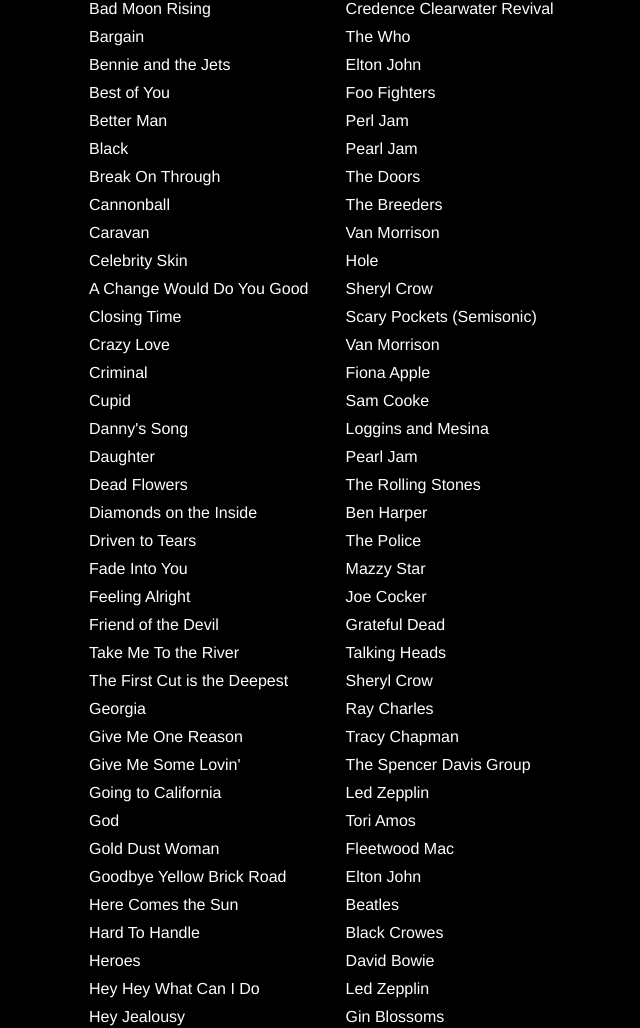
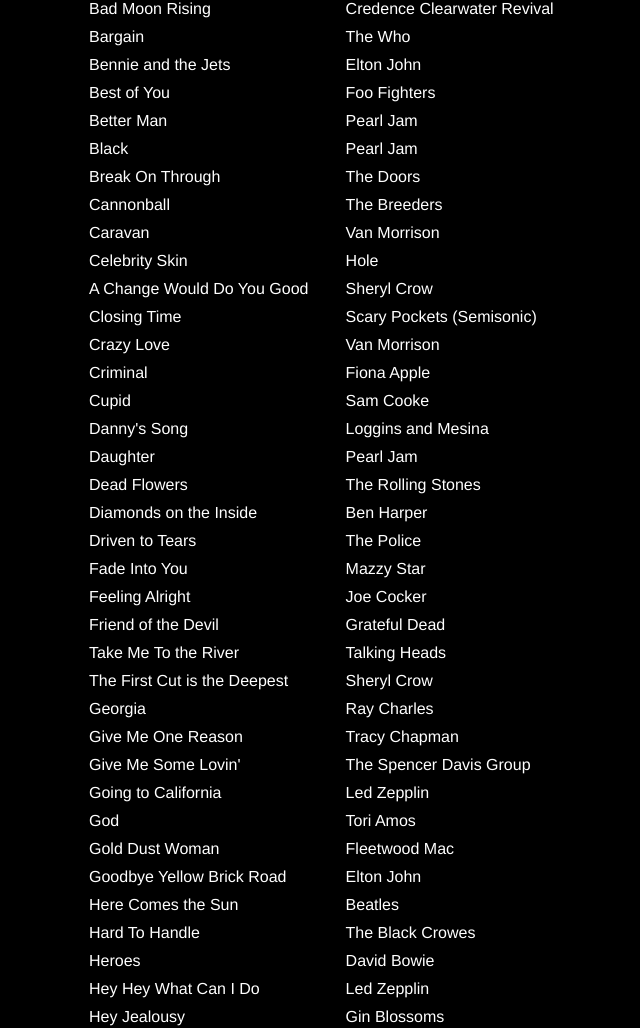
Before and after one commit to jimm/www-ellisislandband-net, a Jekyll site: the page built from song-list.md, in a window 1280 px wide and 1400 px high, scrolled down 334 px. Shown: the part 148-1176 px from the top of the window, without its empty margins (134-774 px from the left). Built offline with Jekyll 4.4.1, drawn with Linux system fonts in a browser that asks for light colours; some of the changed text lies outside the part shown.

Commit message:
page title improvements, fixed song list band names

```diff
--- a/_includes/head.html
+++ b/_includes/head.html
@@ -3,7 +3,7 @@
   <meta http-equiv="X-UA-Compatible" content="IE=edge">
   <meta name="viewport" content="width=device-width, initial-scale=1">
 
-  <title>{% if page.title %}{{ page.title }}{% else %}{{ site.title }}{% endif %}</title>
+  <title>{% if page.title %}{{ site.title }} - {{ page.title }}{% else %}{{ site.title }}{% endif %}</title>
   <meta name="description" content="{% if page.excerpt %}{{ page.excerpt | strip_html | strip_newlines | truncate: 160 }}{% else %}{{ site.description }}{% endif %}">
 
   <link rel="stylesheet" href="{{ "/css/main.css" | prepend: site.baseurl }}">
--- a/song-list.md
+++ b/song-list.md
@@ -25,7 +25,7 @@
 <tr><td>Bargain</td><td>The Who</td></tr>
 <tr><td>Bennie and the Jets</td><td>Elton John</td></tr>
 <tr><td>Best of You</td><td>Foo Fighters</td></tr>
-<tr><td>Better Man</td><td>Perl Jam</td></tr>
+<tr><td>Better Man</td><td>Pearl Jam</td></tr>
 <tr><td>Black</td><td>Pearl Jam</td></tr>
 <tr><td>Break On Through</td><td>The Doors</td></tr>
 <tr><td>Cannonball</td><td>The Breeders</td></tr>
@@ -54,7 +54,7 @@
 <tr><td>Gold Dust Woman</td><td>Fleetwood Mac</td></tr>
 <tr><td>Goodbye Yellow Brick Road</td><td>Elton John</td></tr>
 <tr><td>Here Comes the Sun</td><td>Beatles</td></tr>
-<tr><td>Hard To Handle</td><td>Black Crowes</td></tr>
+<tr><td>Hard To Handle</td><td>The Black Crowes</td></tr>
 <tr><td>Heroes</td><td>David Bowie</td></tr>
 <tr><td>Hey Hey What Can I Do</td><td>Led Zepplin</td></tr>
 <tr><td>Hey Jealousy</td><td>Gin Blossoms</td></tr>
@@ -66,7 +66,7 @@
 <tr><td>Interstate Love Song</td><td>Stone Temple Pilots</td></tr>
 <tr><td>Into the Mystic</td><td>Van Morrison</td></tr>
 <tr><td>Ironic</td><td>Alanis Morissette</td></tr>
-<tr><td>Jealous Again</td><td>Black Crowes</td></tr>
+<tr><td>Jealous Again</td><td>The Black Crowes</td></tr>
 <tr><td>Josie</td><td>Steely Dan</td></tr>
 <tr><td>Just What I Needed</td><td>The Cars</td></tr>
 <tr><td>LA Woman</td><td>The Doors</td></tr>
```
Also changed, not shown: index.md (+6 -0 lines), 1 other file.
